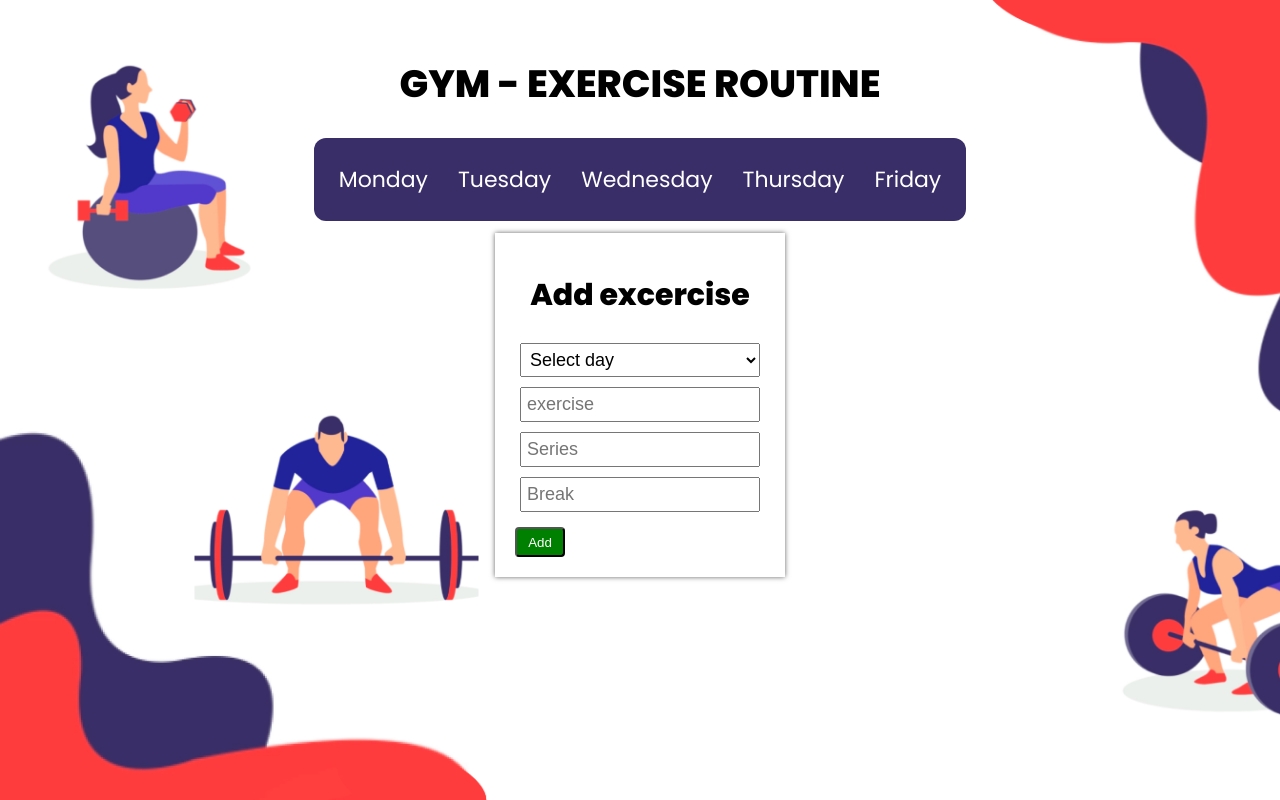
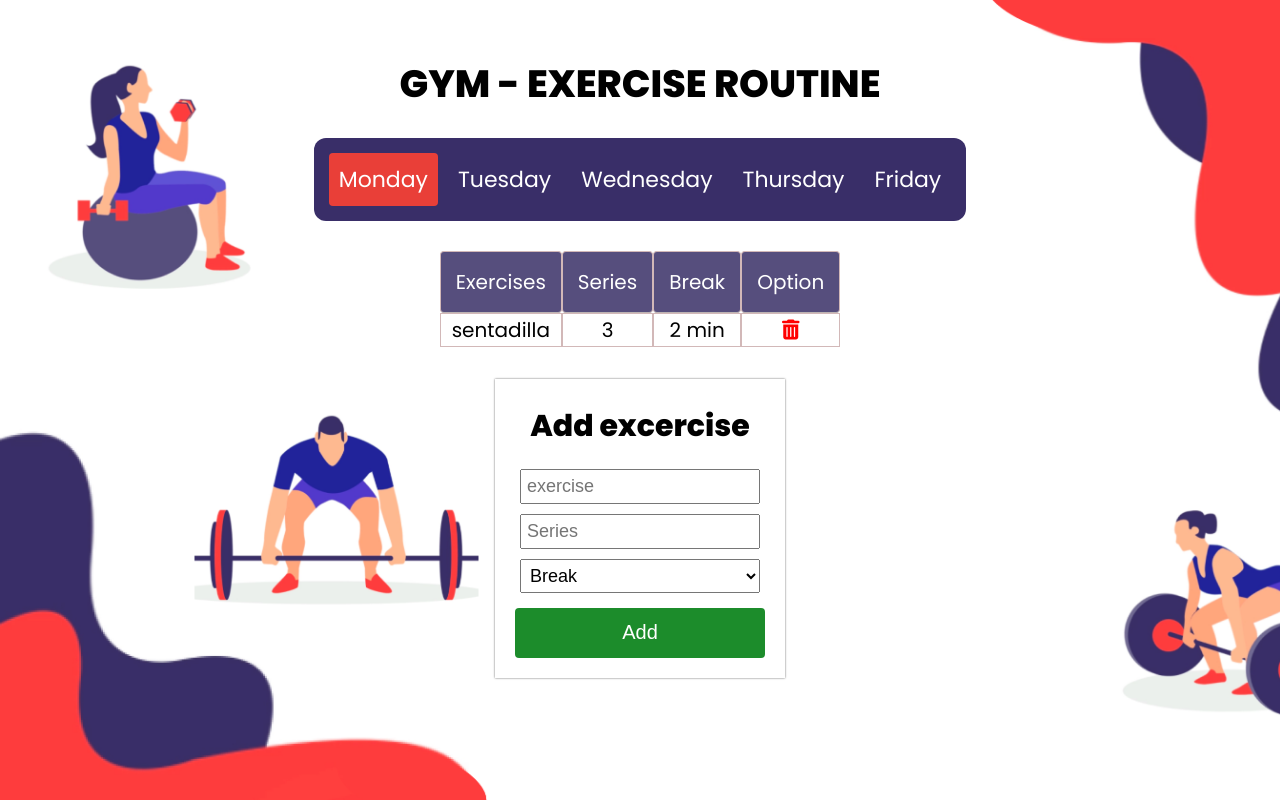
Before and after one commit to hrchioest/React-rutina-gym, a React (Create React App) app: page /monday in a window 1280 px wide. Built offline with nearby package versions, Linux system fonts and the light colour scheme.

Commit message:
fixes modal styles

```diff
--- a/src/App.js
+++ b/src/App.js
@@ -1,8 +1,6 @@
 import React, { useReducer } from "react";
 import "./App.css";
 import initialState from "./initialState";
-import { fontAwesomeIcon } from "@fortawesome/react-fontawesome";
-import Modal from "./components/Modal/Modal";
 import RutinasContext from "./RutinasContext";
 import { BrowserRouter } from "react-router-dom";
 import Links from "./section/Links/Links";
@@ -12,6 +10,8 @@ const App = () => {
   const reducer = (state, action) => {
     switch (action.type) {
       case "add":
+        console.log("state when add ... ", state);
+        console.log("payload .. ", action.payload);
         return { rutinas: [...state.rutinas, action.payload] };
       case "delete":
         const clon = { ...state };
@@ -34,13 +34,11 @@ const App = () => {
   return (
     <RutinasContext.Provider value={{ state, dispatch }}>
       <div>
-        <h1 className='title'>GYM - EXERCISE ROUTINE</h1>
-        <fontAwesomeIcon />
+        <h1 className="title">GYM - EXERCISE ROUTINE</h1>
         <BrowserRouter>
           <Links />
           <SwitchComponent />
         </BrowserRouter>
-        <Modal />
       </div>
     </RutinasContext.Provider>
   );
--- a/src/RutinasContext.js
+++ b/src/RutinasContext.js
@@ -1,4 +1,5 @@
-import React, { createContext } from "react";
+
+import { createContext } from "react";
 
 const RutinasContext = createContext([]);
 
--- a/src/components/Modal/Modal.js
+++ b/src/components/Modal/Modal.js
@@ -1,64 +1,72 @@
-import React, { useReducer, useContext } from "react";
+import React, { useContext, useState, useEffect } from "react";
 import "./Modal.scss";
 import RutinasContext from "../../RutinasContext";
 
-const Modal = (props) => {
-  const { state, dispatch } = useContext(RutinasContext);
+let data = {
+  day: "",
+  exercise: "",
+  series: "",
+  break: "",
+};
 
-  let data = {
-    day: null,
-    exercise: null,
-    series: null,
-    break: null
-  };
+const Modal = ({ day }) => {
+  const { dispatch } = useContext(RutinasContext);
+
+  const [values, setValues] = useState(data);
 
   const setDataInput = (event) => {
     let { name, value } = event.target;
 
-    data = { ...data, [name]: value };
+    setValues((state) => {
+      return { ...state, [name]: value };
+    });
   };
   const add = () => {
-    dispatch({ type: "add", payload: data });
+    dispatch({ type: "add", payload: values });
+    setValues((state) => {
+      return { ...data, day };
+    });
   };
 
+  useEffect(() => {
+    setValues((state) => {
+      return { ...state, day };
+    });
+  }, [day]);
+
   return (
-    <div className='modalAdd'>
-      <h1>Add excercise</h1>
+    <div className="modalAdd">
+      <h2>Add excercise</h2>
       <div className="wrapper-data">
+        <input
+          value={values.exercise}
+          className="input"
+          name="exercise"
+          placeholder="exercise"
+          onChange={setDataInput}
+        ></input>
+        <input
+          value={values.series}
+          className="input"
+          name="series"
+          placeholder="Series"
+          onChange={setDataInput}
+        ></input>
         <select
-          className='input'
-          name='day'
+          value={values.break}
+          className="input"
+          name="break"
           onChange={setDataInput}
         >
-          <option selected="true" disabled="disabled">Select day</option>
-          <option value="monday">Monday</option>
-          <option value="tuesday">Tuesday</option>
-          <option value="wednesday">Wednesday</option>
-          <option value="tuesday">Tuesday</option>
-          <option value="friday">Friday</option>
-
+          <option value="break">Break</option>
+          <option value="2min">2 min</option>
+          <option value="3min">3 min</option>
+          <option value="4min">4 min</option>
+          <option value="5min">5 min</option>
         </select>
-          <input
-            className='input'
-            name='exercise'
-            placeholder='exercise'
-            onChange={setDataInput}
-          ></input>
-          <input
-            className='input'
-            name='series'
-            placeholder='Series'
-            onChange={setDataInput}
-          ></input>
-          <input
-            className='input'
-            name='break'
-            placeholder='Break'
-            onChange={setDataInput}
-          ></input>
-          <button onClick={add} className='add'>
-            Add
-          </button>
+        <button onClick={add} className="add">
+          Add
+        </button>
       </div>
     </div>
   );
--- a/src/components/Modal/Modal.scss
+++ b/src/components/Modal/Modal.scss
@@ -1,26 +1,30 @@
-h1{
+h2{
     font-size: 30px;
+    margin: 5px 0px 15px 0px;
 
 }
 .modalAdd{
     border: 1px solid black;
     text-align: center;
-    box-shadow: 0 0 5px #666;
+    box-shadow: 0 0 2px #666;
     border: 20px solid white;
     font-size: 20px;
     width: 250px;
     margin: auto;
     margin-bottom: 15px;
     margin-top: 12px;
+    background: white;
 }
 
 .add{
-    background: green;
+    background: #1c8c2b;
     border-radius: 4px;
     color: white;
-    height: 30px;
-    width: 50px;
+    height: 50px;
+    width: 8;
     margin-top: 10px;
+    font-size: 20px;
+    border: aliceblue;
 }
 .input{
     margin: 5px;
--- a/src/components/Rutina/Rutina.js
+++ b/src/components/Rutina/Rutina.js
@@ -1,26 +1,39 @@
-import React, { useReducer, useContext } from "react";
+import React, { useContext } from "react";
 import RutinasContext from "../../RutinasContext";
+import Modal from "../Modal/Modal";
+
 import "./Rutina.scss";
 
-const Rutina = (props) => {
-  const { state, dispatch } = useContext(RutinasContext);
-
+const Rutina = ({ rutina, type, day }) => {
   return (
-    <div className={props.type}>
+    <div className={type}>
       {/* <h1 className='title'>{props.title}</h1> */}
-      <table className='table'>
+      <table className="table">
         <thead>
-          <tr className='filas'>
-            <th className='fila'>Exercises</th>
-            <th className='fila'>Series</th>
-            <th className='fila'>break</th>
-            <th className='fila'>Option</th>
+          <tr className="filas">
+            <th className="fila">Exercises</th>
+            <th className="fila">Series</th>
+            <th className="fila">Break</th>
+            <th className="fila">Option</th>
           </tr>
         </thead>
         <tbody>
-          {props.rutina.map((serie, key) => {
+          {rutina.map((serie, key) => {
+            return <Row serie={serie} key={key} />;
+          })}
+        </tbody>
+      </table>
+
+      <Modal day={day} />
+    </div>
+  );
+};
+
+const Row = ({ serie }) => {
+  const { dispatch } = useContext(RutinasContext);
+
   return (
-              <tr key={key}>
+    <tr>
       <td>{serie.exercise}</td>
       <td>{serie.series}</td>
       <td>{serie.break}</td>
@@ -31,22 +44,18 @@ const Rutina = (props) => {
               type: "delete",
               payload: {
                 day: serie.day,
-                          exercise: serie.exercise
-                        }
+                exercise: serie.exercise,
+              },
             })
           }
-                    className='delete'
-                  ><i class="fas fa-trash-alt"></i>
+          className="delete"
+        >
+          <i className="fas fa-trash-alt"></i>
           {serie.delete}
         </span>
       </td>
     </tr>
   );
-          })}
-        </tbody>
-      </table>
-    </div>
-  );
 };
 
 export default Rutina;
--- a/src/components/Rutina/Rutina.scss
+++ b/src/components/Rutina/Rutina.scss
@@ -1,5 +1,5 @@
 th, td{
-    border :1px solid black;
+    border :1px solid #d2b8b8;
 }
 table{
     border-spacing: 0px;
@@ -15,7 +15,6 @@ table{
 .table{
     border: 1px solid black;
     text-align: center;
-    box-shadow: 0 0 5px #666;
     border: 20px solid white;
     margin: auto;
     margin-top: 10px;
@@ -30,11 +29,13 @@ table{
 .fila{
     border-bottom: 1px solid #bcb3b3;
     padding: 15px;
-    background: #dad6d6;
+    background: #564e7d;
     border-radius: 4px;
+    color: white;
+    font-weight: 300;
 
         @media (max-width: 767px) {
-        font-size: 16px;
+        font-size: 17px;
         }
 }
 .title{
--- a/src/section/Links/Links.js
+++ b/src/section/Links/Links.js
@@ -1,45 +1,45 @@
 import React from "react";
-import { Link , useLocation } from "react-router-dom";
+import { Link, useLocation } from "react-router-dom";
 import "./Links.scss";
 
 const links = [
   {
-    path: '/dayMonday',
-    name: 'Monday',
+    path: "/monday",
+    name: "Monday",
   },
   {
-    path: '/dayTuesday',
-    name: 'Tuesday',
+    path: "/tuesday",
+    name: "Tuesday",
   },
   {
-    path: '/dayWednesday',
-    name: 'Wednesday',
+    path: "/wednesday",
+    name: "Wednesday",
   },
   {
-    path: '/dayThurday',
-    name: 'Thursday',
+    path: "/thursday",
+    name: "Thursday",
   },
   {
-    path: '/dayFriday',
-    name: 'Friday',
+    path: "/friday",
+    name: "Friday",
   },
-
-]
+];
 
 const Links = () => {
-
   let location = useLocation();
 
   return (
-    <div className='wrapper'>
-      <nav className='nav'>
-        { links.map( link => (
+    <div className="wrapper">
+      <nav className="nav">
+        {links.map((link, key) => (
           <Link
-          to={link.path}
-          className={ location.pathname === link.path ? 'active' : ''  } >
+            key={key}
+            to={link.path}
+            className={location.pathname === link.path ? "active" : ""}
+          >
             {link.name}
           </Link>
-        )) }
+        ))}
       </nav>
     </div>
   );
--- a/src/section/SwitchComponents/SwitchComponents.js
+++ b/src/section/SwitchComponents/SwitchComponents.js
@@ -1,49 +1,50 @@
 import React, { useContext } from "react";
-import { Switch, Route, Router } from "react-router-dom";
+import { Switch, Route } from "react-router-dom";
 import Rutina from "../../components/Rutina/Rutina";
 import RutinasContext from "../../RutinasContext";
 
 const SwitchComponent = () => {
   const { state } = useContext(RutinasContext);
-
-  console.log(state);
   return (
     <Switch>
-      <Route path='/dayMonday'>
+      <Route path="/monday">
         <Rutina
-          type='day'
-          rutina={state.rutinas.filter((day) => day.day === 'monday')}
+          day="monday"
+          type="day"
+          rutina={state.rutinas.filter((day) => day.day === "monday")}
         />
       </Route>
-      <Route path='/dayTuesday'>
+      <Route path="/tuesday">
         <Rutina
-          type='day'
-          rutina={state.rutinas.filter((day) => day.day === 'tuesday')}
+          day="tuesday"
+          type="day"
+          rutina={state.rutinas.filter((day) => day.day === "tuesday")}
         />
       </Route>
 
-      <Route path='/dayWednesday'>
+      <Route path="/wednesday">
         <Rutina
-          type='day'
-          rutina={state.rutinas.filter((day) => day.day === 'wednesday')}
+          day="wednesday"
+          type="day"
+          rutina={state.rutinas.filter((day) => day.day === "wednesday")}
         />
       </Route>
 
-      <Route path='/dayThurday'>
+      <Route path="/thursday">
         <Rutina
-          type='day'
-          rutina={state.rutinas.filter((day) => day.day === 'tuesday')}
+          day="thursday"
+          type="day"
+          rutina={state.rutinas.filter((day) => day.day === "thursday")}
         />
       </Route>
 
-      <Route path='/dayFriday'>
+      <Route path="/friday">
         <Rutina
-          type='day'
-          title='friday'
-          rutina={state.rutinas.filter((day) => day.day === 'friday')}
+          day="friday"
+          type="day"
+          rutina={state.rutinas.filter((day) => day.day === "friday")}
         />
       </Route>
-
     </Switch>
   );
 };
```
Also changed, not shown: public/logo192.png (deleted), public/logo512.png (deleted). Lines whose indentation alone changed are shown as unchanged.
